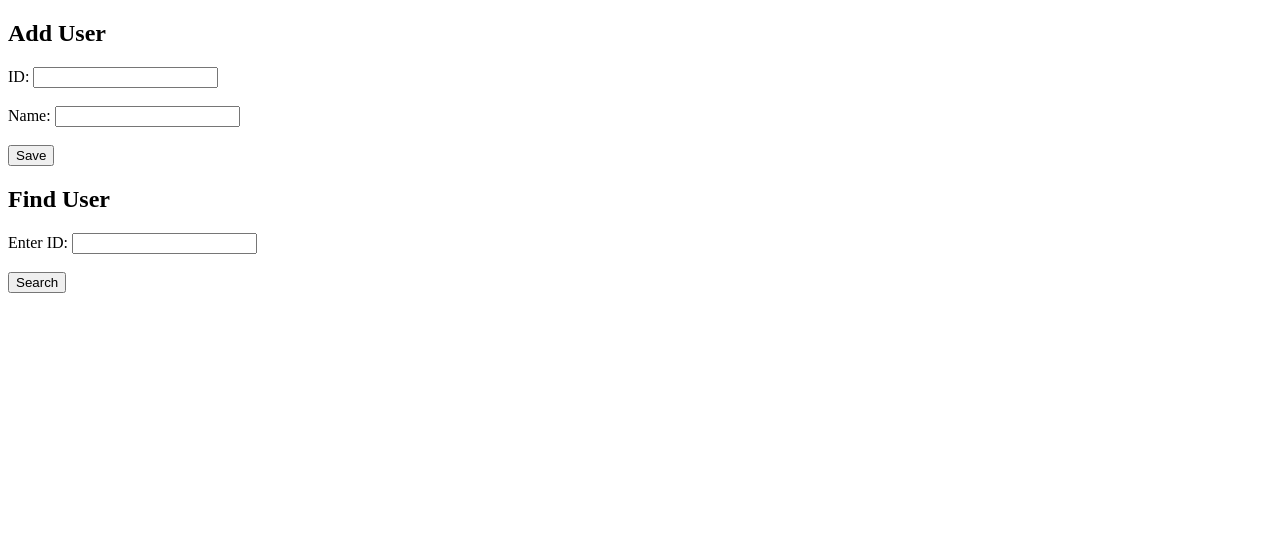
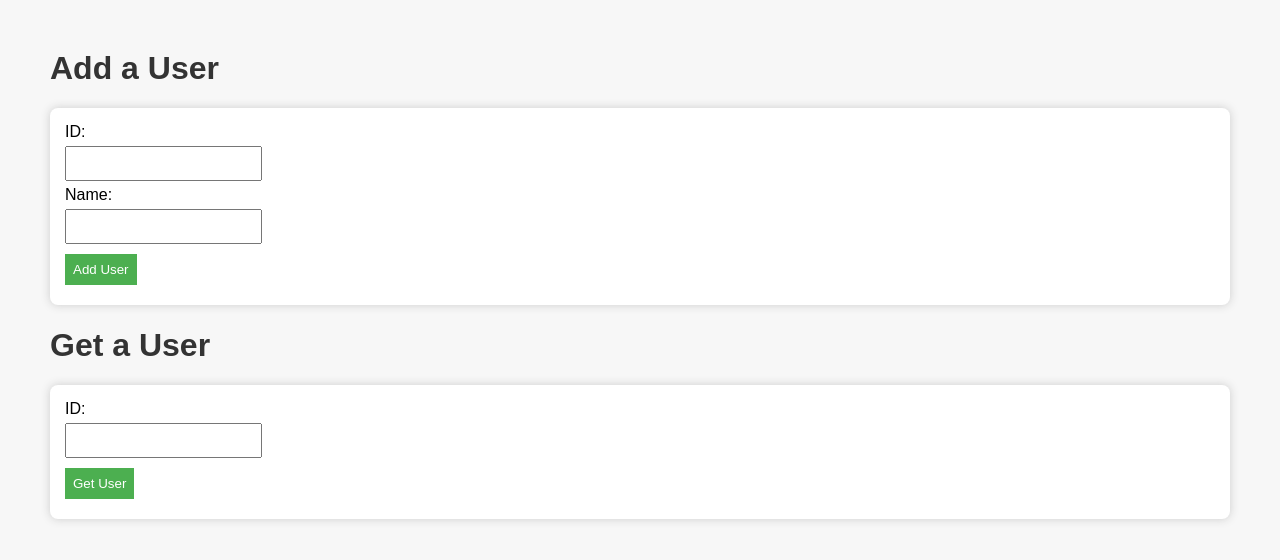
Before and after one commit to AnandamChattrapate/user-info-app, a website: page templates/index.html in a window 1280 px wide. Drawn offline with Linux system fonts and the light colour scheme.

Commit message:
Update user form titles and styles in HTML

```diff
--- a/templates/index.html
+++ b/templates/index.html
@@ -2,25 +2,52 @@
 <html lang="en">
 <head>
     <meta charset="UTF-8">
-    <title>User Info App</title>
+    <title>User App</title>
+    <style>
+        body {
+            font-family: Arial, sans-serif;
+            background-color: #f7f7f7;
+            margin: 50px;
+        }
+        h1 {
+            color: #333;
+        }
+        form {
+            margin-bottom: 20px;
+            padding: 15px;
+            background-color: #fff;
+            border-radius: 8px;
+            box-shadow: 0px 0px 10px #ccc;
+        }
+        input[type="text"], input[type="submit"] {
+            padding: 8px;
+            margin: 5px 0;
+        }
+        input[type="submit"] {
+            cursor: pointer;
+            background-color: #4CAF50;
+            color: white;
+            border: none;
+        }
+    </style>
 </head>
 <body>
-    <h2>Add User</h2>
-    <form action="/add" method="post">
-        <label>ID:</label>
-        <input type="number" name="id" required><br><br>
 
-        <label>Name:</label>
-        <input type="text" name="name" required><br><br>
-
-        <button type="submit">Save</button>
+    <h1>Add a User</h1>
+    <form action="/add" method="POST">
+        <label for="id">ID:</label><br>
+        <input type="text" name="id" required><br>
+        <label for="name">Name:</label><br>
+        <input type="text" name="name" required><br>
+        <input type="submit" value="Add User">
     </form>
 
-    <h2>Find User</h2>
-    <form action="/user" method="get">
-        <label>Enter ID:</label>
-        <input type="number" name="id" required><br><br>
-        <button type="submit">Search</button>
+    <h1>Get a User</h1>
+    <form action="/user" method="GET">
+        <label for="id">ID:</label><br>
+        <input type="text" name="id" required><br>
+        <input type="submit" value="Get User">
     </form>
+
 </body>
 </html>
```
